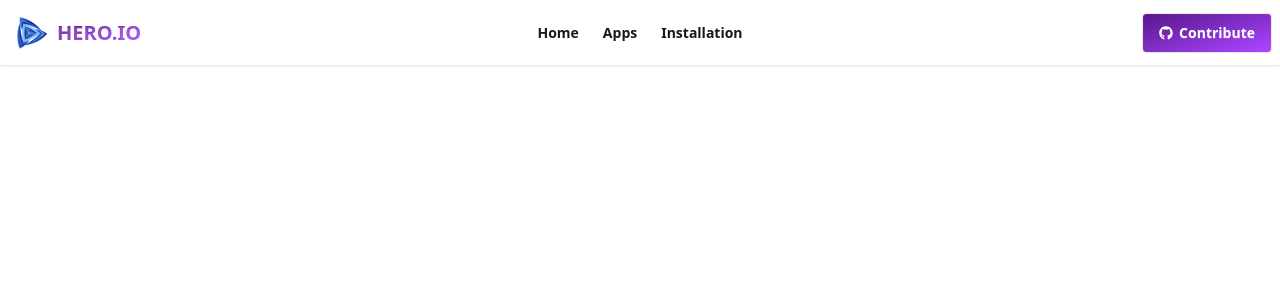
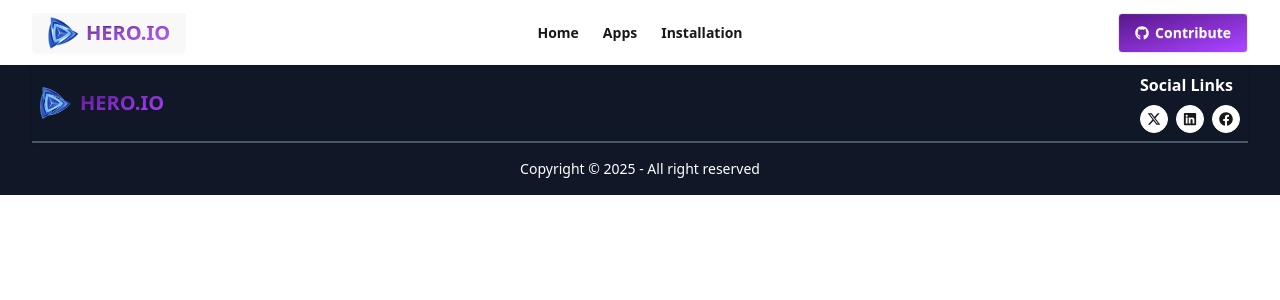
Before and after one commit to Zidanpng/assignment-8, a React (Vite) app: page / in a window 1280 px wide. Shown: the top 300 px of the page. Built offline with nearby package versions, Linux system fonts and the light colour scheme.

Commit message:
footer done

```diff
--- a/src/App.jsx
+++ b/src/App.jsx
@@ -1,13 +1,18 @@
-import './App.css'
-import Navbar from './components/Navbar'
+import { ToastContainer } from "react-toastify";
+import "./App.css";
+import Footer from "./components/Footer";
+import Navbar from "./components/Navbar";
+import { Suspense } from "react";
 
 function App() {
-
   return (
     <>
-      <Navbar/>
+      <Navbar />
+      <Suspense fallback="Loading..."></Suspense>
+      <Footer />
+      <ToastContainer />
     </>
-  )
+  );
 }
 
-export default App
+export default App;
--- /dev/null
+++ b/src/components/Container.jsx
@@ -0,0 +1,7 @@
+import React from "react";
+
+const Container = ({ children }) => {
+  return <div className="container mx-auto px-8">{children}</div>;
+};
+
+export default Container;
--- /dev/null
+++ b/src/components/Footer.jsx
@@ -0,0 +1,45 @@
+import React from "react";
+import logo from "../assets/logo.png";
+import { FaFacebook, FaLinkedin } from "react-icons/fa";
+import { FaXTwitter } from "react-icons/fa6";
+import Container from "./Container";
+
+const Footer = () => {
+  return (
+    <footer className="bg-gray-900">
+      <Container>
+        <div className="navbar shadow-sm border-b-2 border-gray-600">
+          <div className="flex-1">
+            <div className="flex items-center gap-2 cursor-default">
+              <img src={logo} alt="logo" className="w-8 h-8 object-contain" />
+              <span className="font-bold text-xl bg-gradient-to-br from-purple-900 to-purple-500 text-transparent bg-clip-text">
+                HERO.IO
+              </span>
+            </div>
+          </div>
+          <div>
+            <h4 className="text-white font-semibold mb-2">Social Links</h4>
+            <ul className="space-x-2 text-sm flex">
+              <li className="w-7 h-7 rounded-full bg-white backdrop-blur-sm border border-white hover:bg-gray-700 flex items-center justify-center transition-all duration-300 hover:scale-110 hover:text-blue-500">
+                <FaXTwitter />
+              </li>
+              <li className="w-7 h-7 rounded-full bg-white backdrop-blur-sm border border-white hover:bg-gray-700 flex items-center justify-center transition-all duration-300 hover:scale-110 hover:text-blue-500">
+                <FaLinkedin />
+              </li>
+              <li className="w-7 h-7 rounded-full bg-white backdrop-blur-sm border border-white hover:bg-gray-700 flex items-center justify-center transition-all duration-300 hover:scale-110 hover:text-blue-500">
+                <FaFacebook />
+              </li>
+            </ul>
+          </div>
+        </div>
+        <div className="footer sm:footer-horizontal footer-center text-base-content p-4">
+          <aside>
+            <p className="text-white">Copyright © 2025 - All right reserved</p>
+          </aside>
+        </div>
+      </Container>
+    </footer>
+  );
+};
+
+export default Footer;
--- a/src/components/Navbar.jsx
+++ b/src/components/Navbar.jsx
@@ -1,39 +1,70 @@
-import React from 'react';
+import React from "react";
 import { FaGithub } from "react-icons/fa";
-import logo from "../assets/logo.png"
+import logo from "../assets/logo.png";
 const Navbar = () => {
   return (
-        <div className="navbar bg-base-100 shadow-sm">
+    <div className="navbar bg-base-100 shadow-sm px-8">
       <div className="navbar-start">
         <div className="dropdown">
           <div tabIndex={0} role="button" className="btn btn-ghost lg:hidden">
-        <svg xmlns="http://www.w3.org/2000/svg" className="h-5 w-5" fill="none" viewBox="0 0 24 24" stroke="currentColor"> <path strokeLinecap="round" strokeLinejoin="round" strokeWidth="2" d="M4 6h16M4 12h8m-8 6h16" /> </svg>
+            <svg
+              xmlns="http://www.w3.org/2000/svg"
+              className="h-5 w-5"
+              fill="none"
+              viewBox="0 0 24 24"
+              stroke="currentColor"
+            >
+              {" "}
+              <path
+                strokeLinecap="round"
+                strokeLinejoin="round"
+                strokeWidth="2"
+                d="M4 6h16M4 12h8m-8 6h16"
+              />{" "}
+            </svg>
           </div>
           <ul
             tabIndex="-1"
-        className="menu menu-sm dropdown-content bg-base-100 rounded-box z-1 mt-3 w-52 p-2 shadow">
-         <li><a>Home</a></li>
-      <li><a>Apps</a></li>
-      <li><a>Installation</a></li>
+            className="menu menu-sm dropdown-content bg-base-100 rounded-box z-1 mt-3 w-52 p-2 shadow"
+          >
+            <li>
+              <a>Home</a>
+            </li>
+            <li>
+              <a>Apps</a>
+            </li>
+            <li>
+              <a>Installation</a>
+            </li>
           </ul>
         </div>
-    <a className="btn btn-ghost text-xl flex items-center gap-2 px-2">
+        <a className="btn font-bold text-xl text-gray-900 border-none bg-none">
           <img src={logo} alt="logo" className="w-8 h-8 object-contain" />
           <span className="bg-gradient-to-br from-purple-900 to-purple-500 text-transparent bg-clip-text">
             HERO.IO
           </span>
         </a>
-
       </div>
       <div className="navbar-center hidden lg:flex">
         <ul className="menu menu-horizontal px-1">
-      <li className='font-semibold'><a>Home</a></li>
-      <li className='font-semibold'><a>Apps</a></li>
-      <li className='font-semibold'><a>Installation</a></li>
+          <li className="font-semibold">
+            <a>Home</a>
+          </li>
+          <li className="font-semibold">
+            <a>Apps</a>
+          </li>
+          <li className="font-semibold">
+            <a>Installation</a>
+          </li>
         </ul>
       </div>
       <div className="navbar-end">
-  <a href="https://github.com/Zidanpng" className="btn text-white bg-gradient-to-br from-purple-900 to-purple-500"><FaGithub /> Contribute</a>
+        <a
+          href="https://github.com/Zidanpng"
+          className="btn text-white bg-gradient-to-br from-purple-900 to-purple-500"
+        >
+          <FaGithub /> Contribute
+        </a>
       </div>
     </div>
   );
```
Lines whose indentation alone changed are shown as unchanged.
